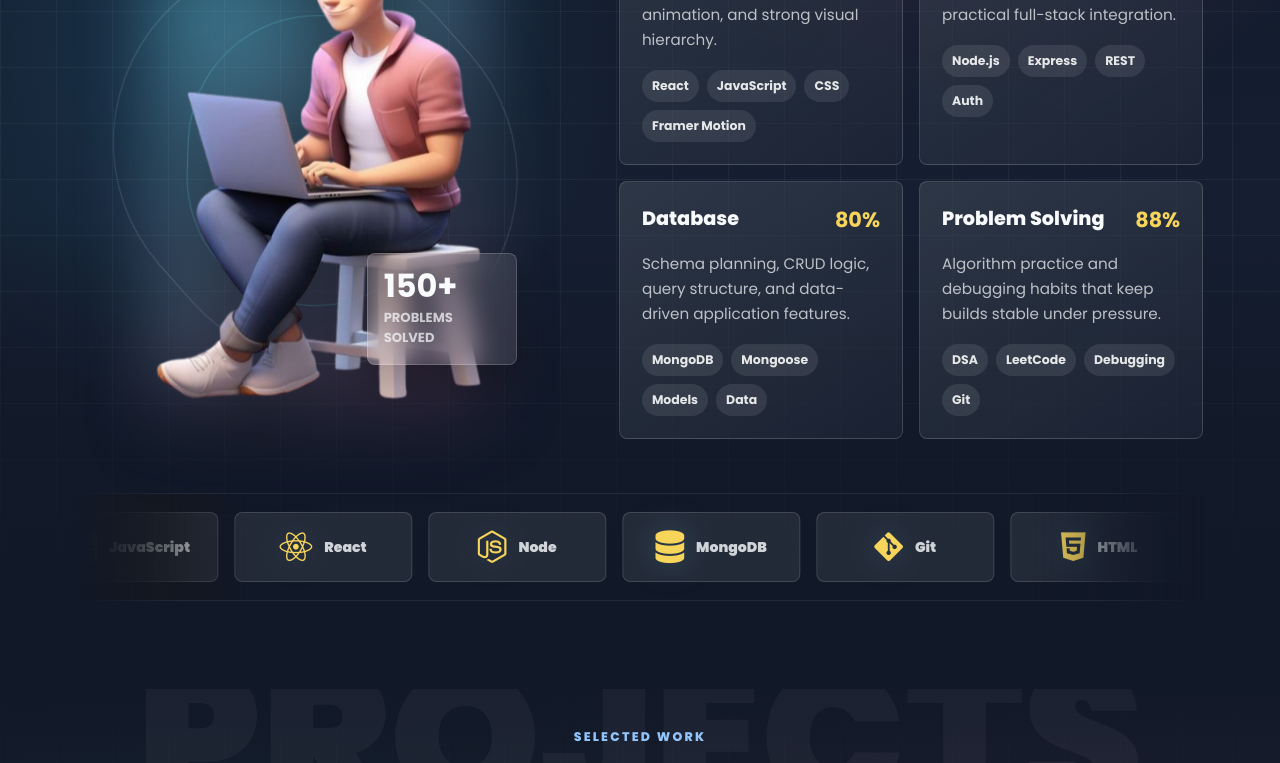
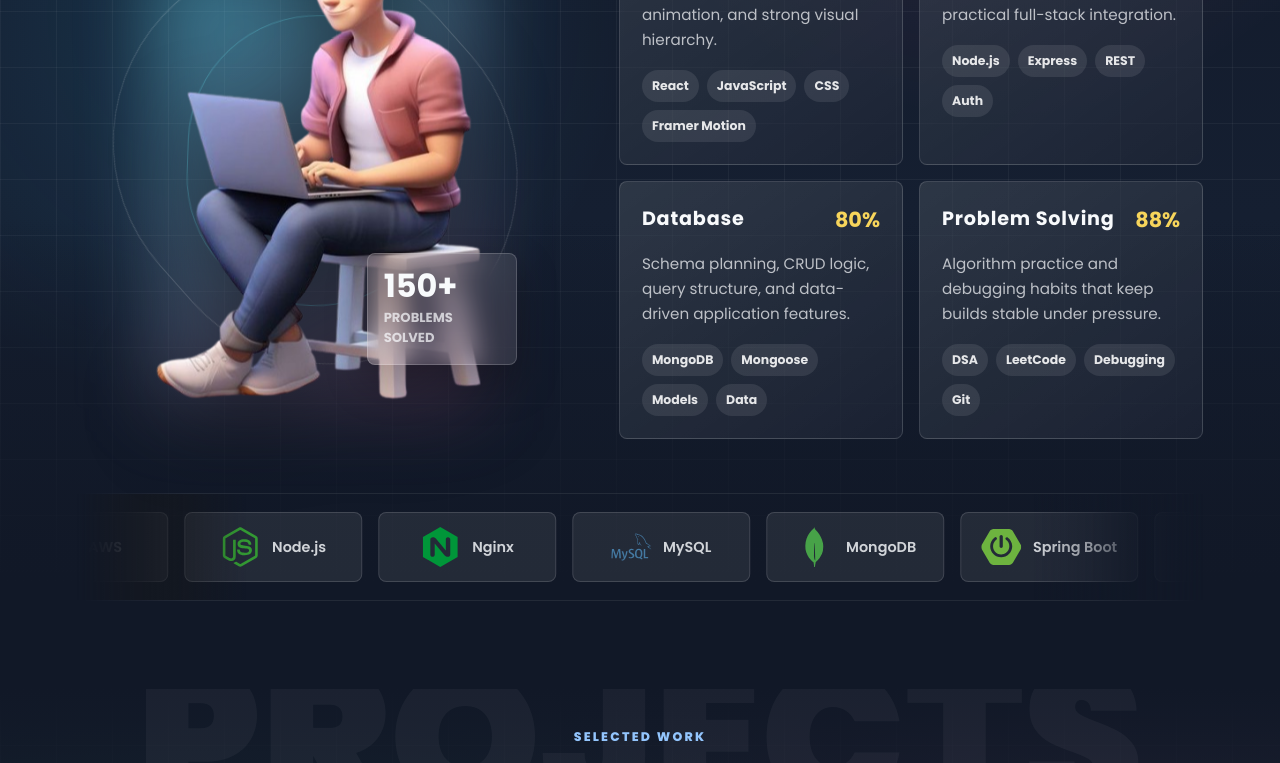
Before and after one commit to prayansh2/Mod_Portfolio, a React (Vite) app: page / in a window 1280 px wide. Shown: the part 2984-3747 px from the top of the page. Built offline with nearby package versions, Linux system fonts and the light colour scheme.

Commit message:
first commit

```diff
--- a/index.html
+++ b/index.html
@@ -3,6 +3,7 @@
   <head>
     <meta charset="UTF-8" />
     <link rel="icon" type="image/svg+xml" href="/favicon.svg" />
+    <link rel="stylesheet" href="https://cdn.jsdelivr.net/gh/devicons/devicon@latest/devicon.min.css">
     <link rel="stylesheet" href="https://cdnjs.cloudflare.com/ajax/libs/font-awesome/6.6.0/css/all.min.css" integrity="sha512-Kc323vGBEqzTmouAECnVceyQqyqdsSiqLQISBL29aUW4U/M7pSPA/gEUZQqv1cwx4OnYxTxve5UMg5GT6L4JJg==" crossorigin="anonymous" referrerpolicy="no-referrer" />
     <meta name="viewport" content="width=device-width, initial-scale=1.0" />
     <title>prot</title>
--- a/package.json
+++ b/package.json
@@ -1,6 +1,6 @@
 {
   "name": "port",
-  "homepage": "http://prayansh2.github.io/Portfolio2",
+  "homepage": "http://prayansh2.github.io/Portfolio",
   "version": "0.1.0",
   "private": true,
   "dependencies": {
@@ -9,6 +9,7 @@
     "gsap": "^3.12.5",
     "react": "^18.2.0",
     "react-dom": "^18.2.0",
+    "react-icons": "^5.6.0",
     "react-router-dom": "^6.22.0",
     "react-scroll": "^1.9.0"
   },
--- a/src/Components/Skill.css
+++ b/src/Components/Skill.css
@@ -157,7 +157,8 @@
 .skill-card span {
   color: #f8fafc;
   font-size: 1.2rem;
-  font-weight: 800;
+  font-weight: 700;
+  letter-spacing: 0.8px;
 }
 
 .skill-card strong {
@@ -236,7 +237,8 @@
   border: 1px solid rgba(255, 255, 255, 0.14);
   border-radius: 8px;
   background-color: rgba(255, 255, 255, 0.08);
-  font-weight: 800;
+  /* font-weight: 400; */
+  /* letter-spacing: 0.55px; */
 }
 
 .skills-logo i {
@@ -247,8 +249,8 @@
 
 .skills-logo span {
   color: rgba(248, 250, 252, 0.82);
-  font-size: 0.88rem;
-  font-weight: 900;
+  font-size: 0.90rem;
+  font-weight: 600;
 }
 
 @keyframes skillsMarquee {
--- a/src/Components/Skill.jsx
+++ b/src/Components/Skill.jsx
@@ -8,6 +8,8 @@ import node from "../images/7.png";
 import mongo from "../images/8.png";
 import git from "../images/9.png";
 import sk from "../images/sk.png";
+import { FaAws, FaDocker, FaJava, FaJs, FaNodeJs } from "react-icons/fa";
+import { SiKubernetes, SiMongodb, SiMysql, SiNginx, SiRedis, SiSpringboot } from "react-icons/si";
 
 const skills = [
   {
@@ -36,16 +38,64 @@ const skills = [
   },
 ];
 
+
 const marquee = [
-  { label: "HTML", icon: "fa-brands fa-html5" },
-  { label: "CSS", icon: "fa-brands fa-css3-alt" },
-  { label: "JavaScript", icon: "fa-brands fa-js" },
-  { label: "React", icon: "fa-brands fa-react" },
-  { label: "Node", icon: "fa-brands fa-node-js" },
-  { label: "MongoDB", icon: "fa-solid fa-database" },
-  { label: "Git", icon: "fa-brands fa-git-alt" },
+  {
+    title: "Redis",
+    icon: SiRedis,
+    color: "#DC382D",
+  },
+  {
+    title: "Docker",
+    icon: FaDocker,
+    color: "#2496ED",
+  },
+  {
+    title: "Kubernetes",
+    icon: SiKubernetes,
+    color: "#326CE5",
+  },
+  {
+    title: "AWS",
+    icon: FaAws,
+    color: "#FF9900",
+  },
+  {
+    title: "Node.js",
+    icon: FaNodeJs,
+    color: "#339933",
+  },
+  {
+    title: "Nginx",
+    icon: SiNginx,
+    color: "#009639",
+  },
+  {
+    title: "MySQL",
+    icon: SiMysql,
+    color: "#4479A1",
+  },
+  {
+    title: "MongoDB",
+    icon: SiMongodb,
+    color: "#47A248",
+  },
+  {
+    title: "Spring Boot",
+    icon: SiSpringboot,
+    color: "#6DB33F",
+  },
+  {
+    title: "Java",
+    icon: FaJava,
+    color: "#007396",
+  },
+  {
+    title: "JavaScript",
+    icon: FaJs,
+    color: "#F7DF1E",
+  },
 ];
-
 const Skill = () => {
   return (
     <section id="skill" className="skills-showcase">
@@ -85,12 +135,15 @@ const Skill = () => {
 
       <div className="skills-marquee" aria-label="Technology stack">
         <div className="skills-track">
-          {[...marquee, ...marquee].map((item, index) => (
-            <div className="skills-logo" key={`${item.label}-${index}`}>
-              <i className={item.icon}></i>
-              <span>{item.label}</span>
+          {[...marquee, ...marquee].map((item, index) => {
+             const Icon = item.icon;
+            return (
+              <div className="skills-logo" key={`${item.label}-${index}`}>
+              <Icon size={40} style={{ color: item.color }} />
+              <span>{item.title}</span>
             </div>
-          ))}
+            )
+})}
         </div>
       </div>
     </section>
```
Also changed, not shown: 1 other file (tests, documents, lock files or other folders).
